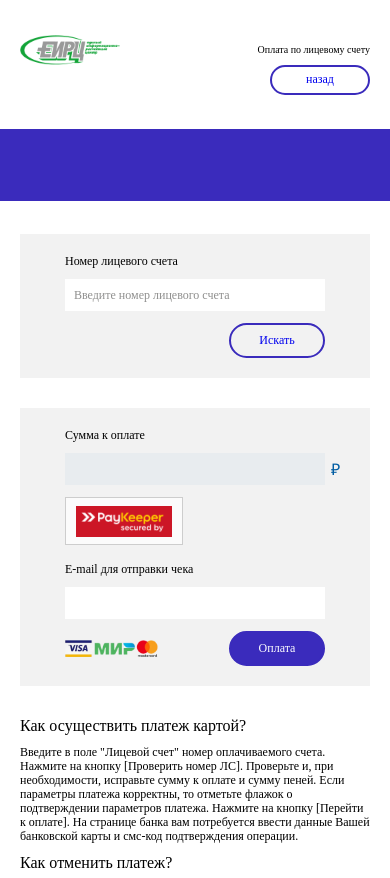
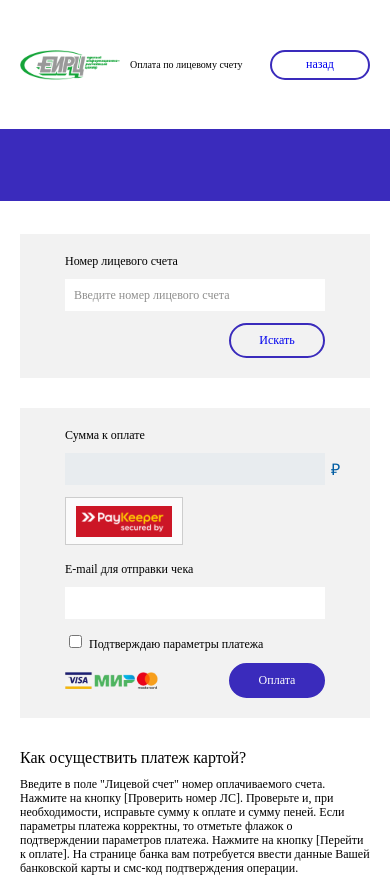
Before and after one commit to kirill9366/payment-gateaway, a plain HTML site: page index.html in a window 390 px wide. Shown: the top 878 px of the page. Drawn offline with Linux system fonts and the light colour scheme.

Commit message:
add checkbox input
	modified:   css/styles.css
	modified:   index.html

```diff
--- a/css/styles.css
+++ b/css/styles.css
@@ -53,6 +53,13 @@ header {
   height: 78px;
 }
 
+.header__flex-block {
+  display: flex;
+  justify-content: space-between;
+  align-items: center;
+  width: calc(100% - 298px);
+}
+
 .header__title {
   margin-left: 65px;
 
@@ -84,6 +91,19 @@ header {
   font-weight: 400;
   font-style: normal;
   line-height: 19px;
+}
+
+/* checkbox-input */
+.checkbox-input {
+  margin-bottom: 15px;
+}
+
+.checkbox-input__label {
+  font-family: 'Fira Sans';
+  font-style: normal;
+  font-weight: 400;
+  font-size: 12px;
+  line-height: 14px;
 }
 
 /* input */
@@ -202,6 +222,10 @@ header {
     height: 30px;
   }
 
+  .header__flex-block {
+    width: calc(100% - 100px);
+  }
+
   .header__title {
     font-size: 16px;
     line-height: 19px;
@@ -217,6 +241,8 @@ header {
   .header__title {
     font-size: 10px;
     line-height: 12px;
+
+    margin-left: 10px;
   }
 
   .header__back {
--- a/index.html
+++ b/index.html
@@ -11,7 +11,6 @@
     <!-- Favicon -->
     <!-- <link rel="shortcut icon" href="images/favicon.ico"> -->
 
-    <link href="css/animations.css" rel="stylesheet">
     <link href="css/styles.css" rel="stylesheet">
     <link href="css/break.css" rel="stylesheet">
   </head>
@@ -19,8 +18,10 @@
     <header>
       <div class="wrapper">
         <img class="header__logo" src="images/logo.png" alt="#">
-        <p class="header__title">Оплата по лицевому счету</p>
-        <a href="#" class="header__back button">назад</a>
+        <div class="header__flex-block">
+          <p class="header__title">Оплата по лицевому счету</p>
+          <a href="#" class="header__back button">назад</a>
+        </div>
       </div>
     </header>
     <section id="main">
@@ -44,6 +45,8 @@
             </div>
             <p class="form-block__text-input">E-mail для отправки чека</p>
             <input type="text" class="input">
+            <input type="checkbox" class="checkbox-input" placeholder="text" name="confirm_parameters">
+            <label for="confirm_parameters" class="checkbox-input__label">Подтверждаю параметры платежа</label>
             <div class="form-block__flex">
               <img class="form-block__img" src="images/visa.png" alt="#">
               <a href="#" class="form-block__button button button_color-inversion">Оплата</a>
```
